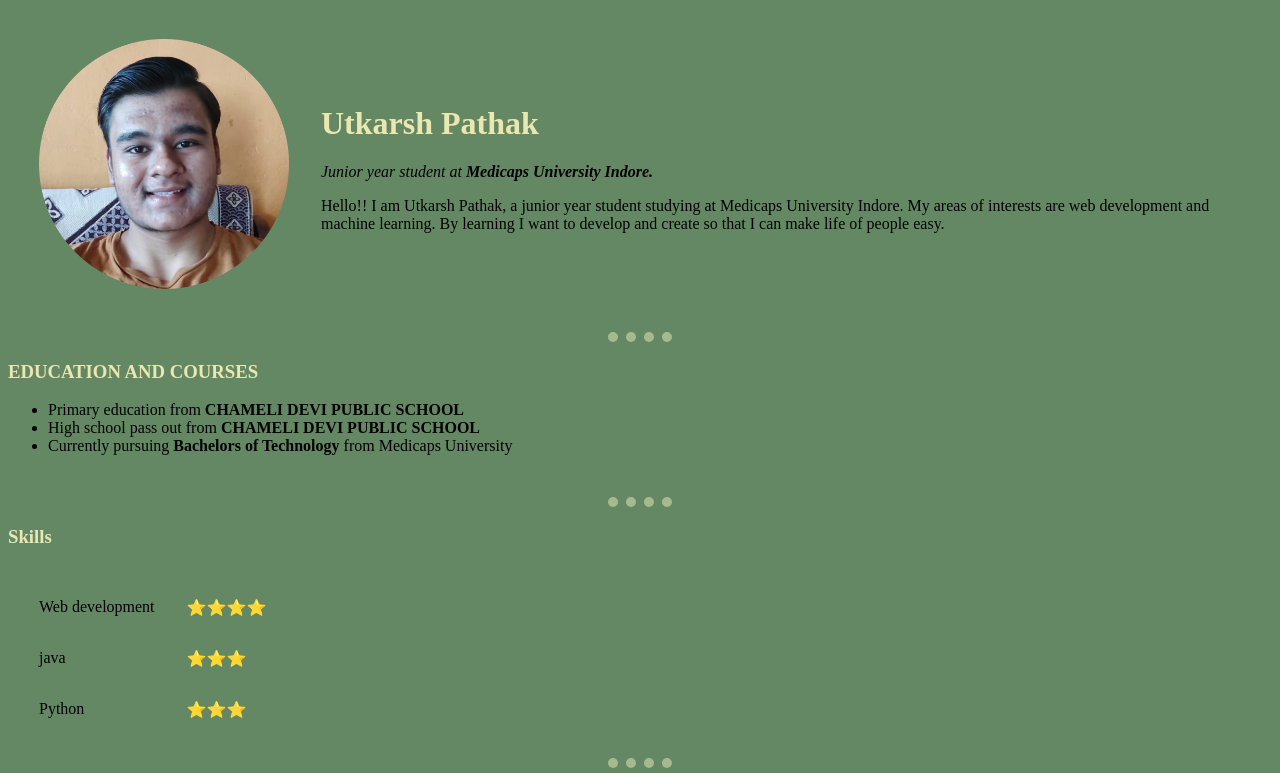
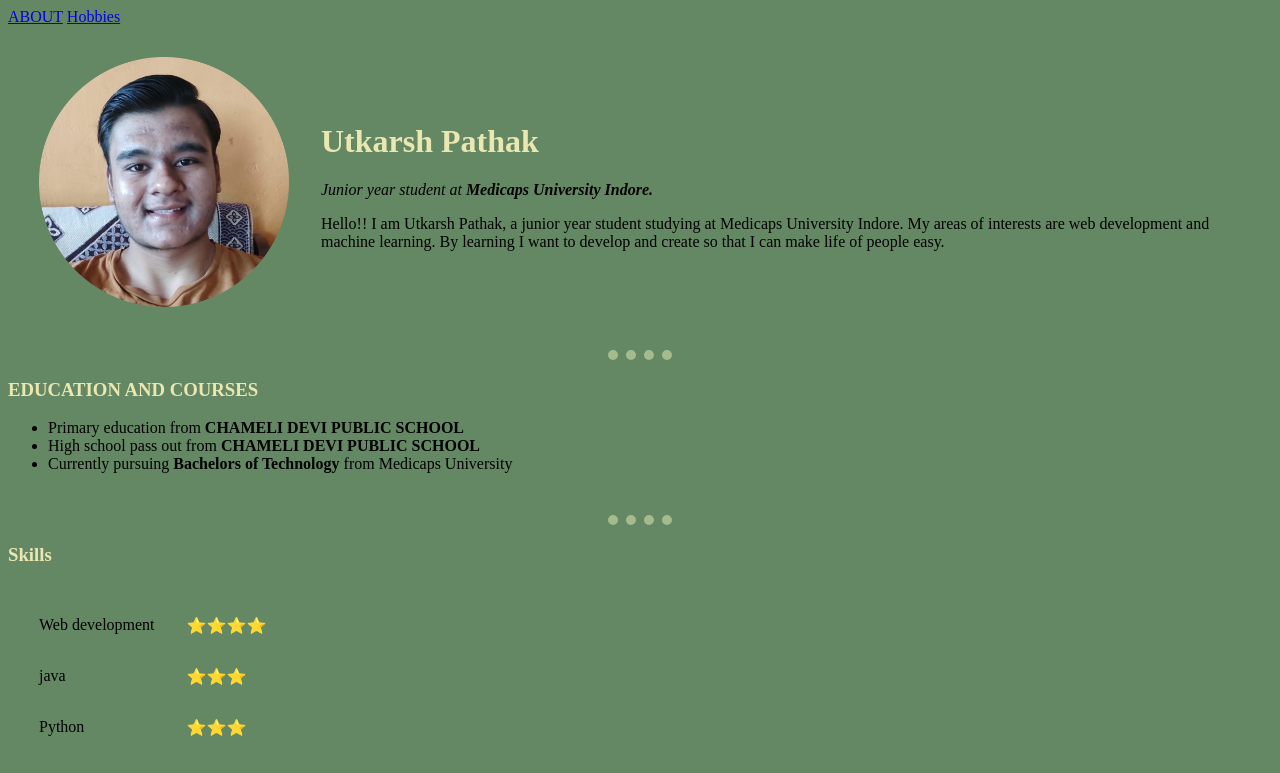
Before and after one commit to sushantsharma08/utkarsh-personal-site, a plain HTML site: page index.html in a window 1280 px wide. Shown: the top 773 px of the page. Drawn offline with Linux system fonts and the light colour scheme.

Commit message:
Adding nav-bar

```diff
--- a/index.html
+++ b/index.html
@@ -5,7 +5,9 @@
     <link rel="stylesheet" href="css/styles.css">
 </head>
 <body>
-    <div class="about">
+    <a href="#about">ABOUT</a>
+    <a href="#hobbies">Hobbies</a>
+    <div id="about">
     <table >
         <tr>
             <td><img src="Utkarsh-img-circle.png" alt="Display Picture" height=250></td>
@@ -46,7 +48,7 @@
     </table>
     </div>
     <hr>
-    <div class="hobbies">
+    <div id="hobbies">
     <h3>Hobbies</h3>
     <ol>
         <li>Watching Movies</li>
```
